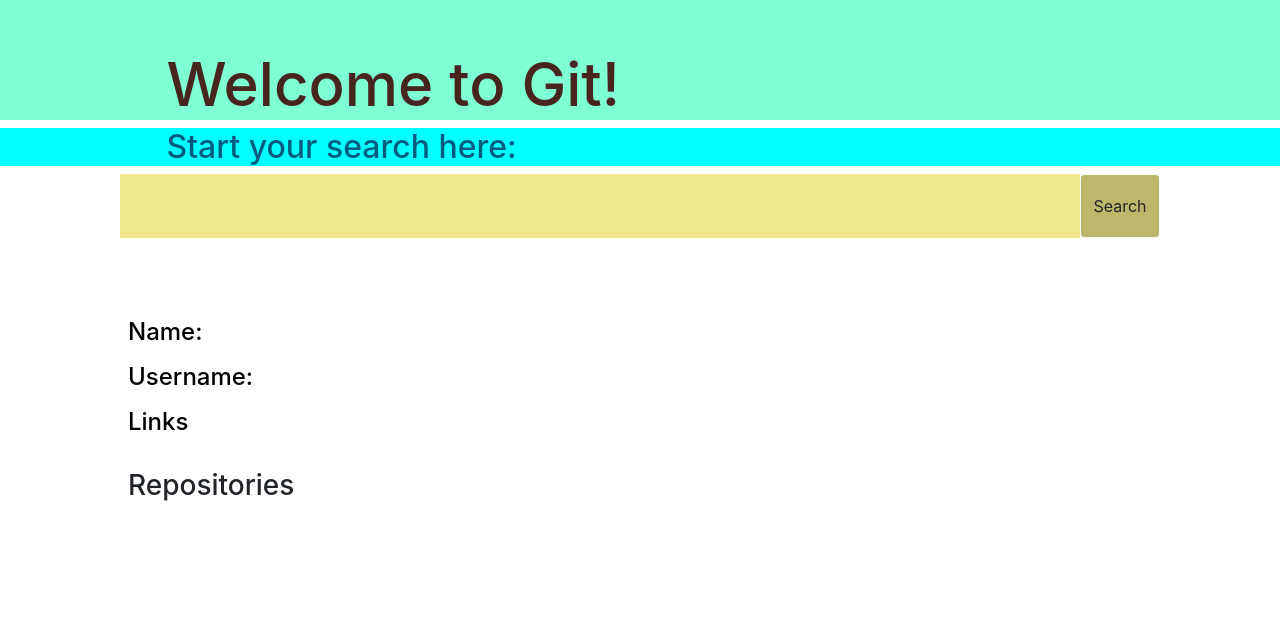
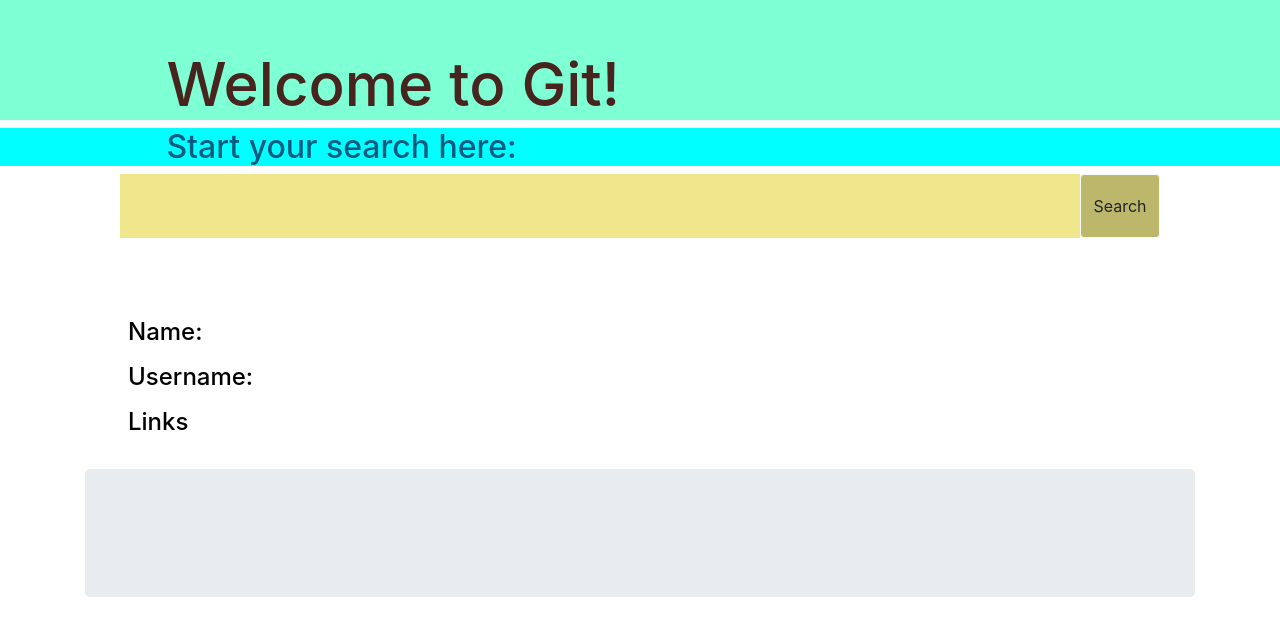
Before and after one commit to HassibIbrahim/Git-Search-Services, an Angular app: page / in a window 1280 px wide. Shown: the part 272-901 px from the top of the page. Before the commit the page ends 800 px from the top, so only its background shows below. Built offline with nearby package versions, Linux system fonts and the light colour scheme.

Commit message:
touching on the body panel

```diff
--- a/src/app/repos/repos.component.html
+++ b/src/app/repos/repos.component.html
@@ -1,8 +1,5 @@
-<h3>
-  Repositories
-</h3>
+<div class="container">
+  <div class="jumbotron">
 
-<ul *ngFor='let repo of repos'>
-  <li>{{repo.name}}</li>
-  <li><a href={{repo.url}} target="_blank">View Repos</a></li>
-</ul>
+  </div>
+</div>
```
